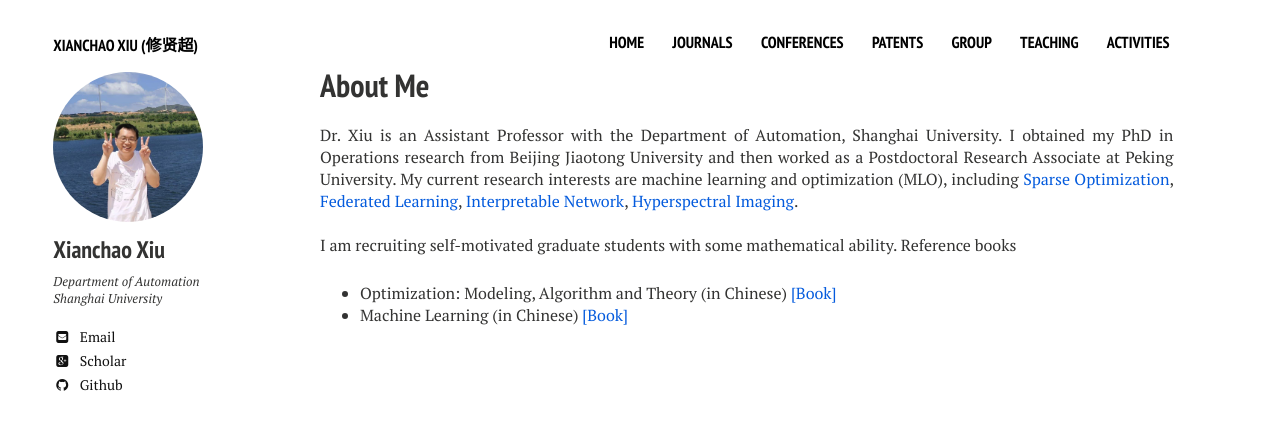
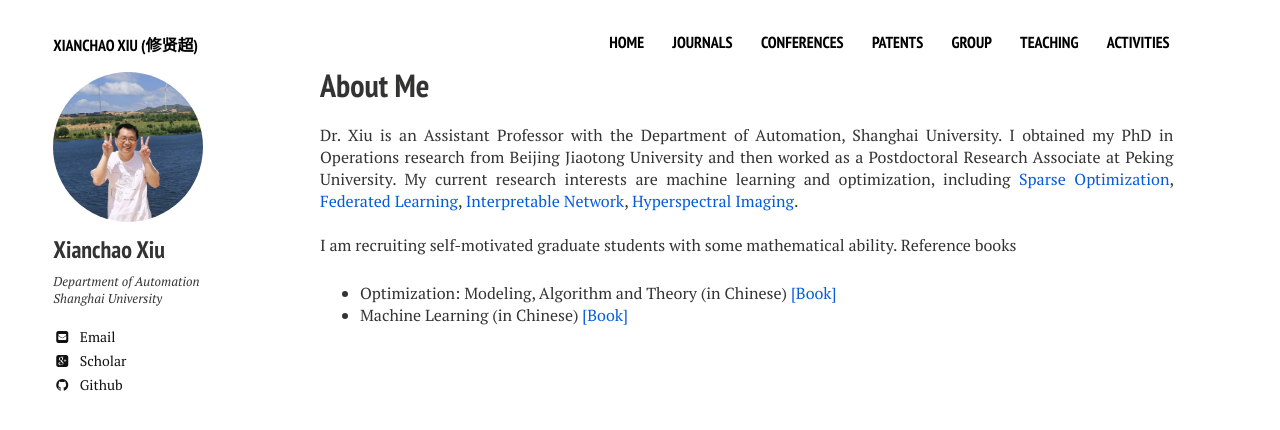
Before and after one commit to xianchaoxiu/xianchaoxiu.github.io, a Jekyll site: the page built from index.md, in a window 1280 px wide. Shown: the top 430 px of the page. Built offline with Jekyll 4.4.1, drawn with Linux system fonts in a browser that asks for light colours; nearby versions of some CDN libraries.

Commit message:
Update home2.html

```diff
--- a/_layouts/home2.html
+++ b/_layouts/home2.html
@@ -23,7 +23,7 @@
   <h1>About Me</h1>
       <p> Dr. Xiu is an Assistant Professor with the Department of Automation, Shanghai University.
 	      I obtained my PhD in Operations research from Beijing Jiaotong University and then worked as a Postdoctoral Research Associate at Peking University.
-	      My current research interests are machine learning and optimization (MLO), including <a href="https://github.com/xianchaoxiu/Sparse-Optimization" class="textlink" target="_blank">Sparse Optimization</a>,
+	      My current research interests are machine learning and optimization, including <a href="https://github.com/xianchaoxiu/Sparse-Optimization" class="textlink" target="_blank">Sparse Optimization</a>,
 	      <a href="https://github.com/xianchaoxiu/Federated-Learning" class="textlink" target="_blank">Federated Learning</a>,
               <a href="https://github.com/xianchaoxiu/Interpretable-Network" class="textlink" target="_blank">Interpretable Network</a>,
 	      <a href="https://github.com/xianchaoxiu/Hyperspectral-Imaging" class="textlink" target="_blank">Hyperspectral Imaging</a>. <br><br>
```
